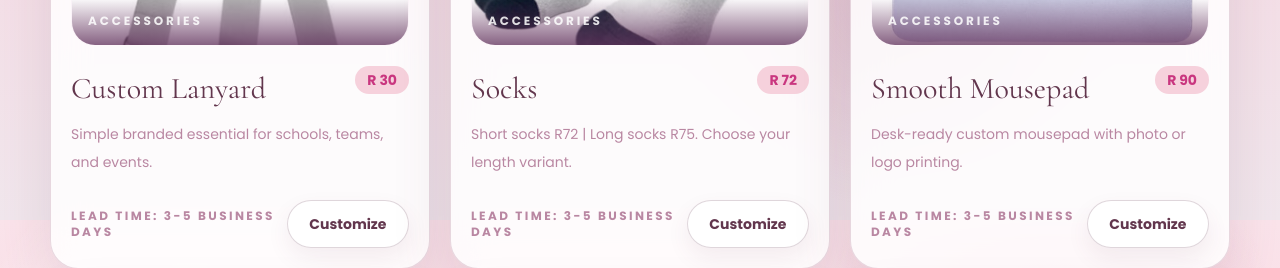
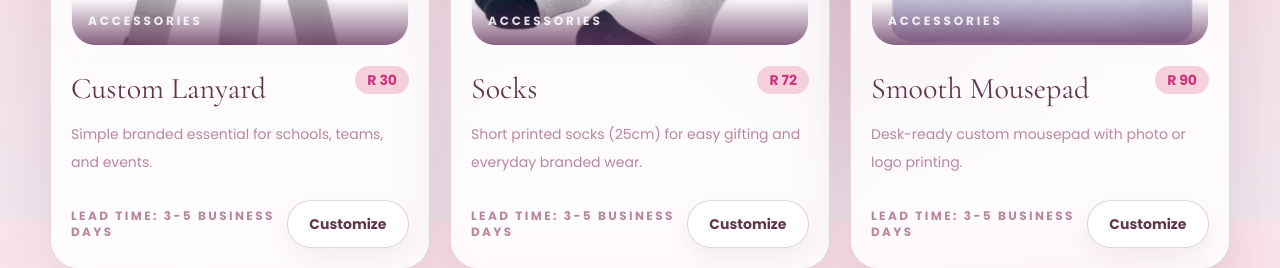
Before and after one commit to marinkadzine/special-gifts-by-m, a Next.js app: page / in a window 1280 px wide. Shown: the part 4580-4848 px from the top of the page. Built offline with nearby package versions, Linux system fonts and the light colour scheme; no server answers; the database is empty.

Commit message:
Remove long socks variant, update socks description

```diff
--- a/src/data/catalog.ts
+++ b/src/data/catalog.ts
@@ -388,8 +388,8 @@ const baseProducts: Omit<Product, "storeSection">[] = [
     name: "Socks",
     category: "Accessories",
     basePrice: 72,
-    description: "Custom-printed socks available in short (25cm) ankle length or long (40cm) length. Perfect for gifting, teams, and personalized keepsakes.",
-    summary: "Short socks R72 | Long socks R75. Choose your length variant.",
+    description: "Custom-printed socks in short (25cm) ankle length, perfect for gifting, teams, and personalized keepsakes.",
+    summary: "Short printed socks (25cm) for easy gifting and everyday branded wear.",
     leadTime: "3-5 business days",
     image: "/store-products/accessories_socks_short_25cm.png",
     galleryImages: [
@@ -400,7 +400,7 @@ const baseProducts: Omit<Product, "storeSection">[] = [
     variantOptions: [
       {
         label: "Length",
-        values: ["Short Socks (25cm) – R72", "Long Socks (40cm) – R75"],
+        values: ["Short Socks (25cm)"],
       },
     ],
   },
```
